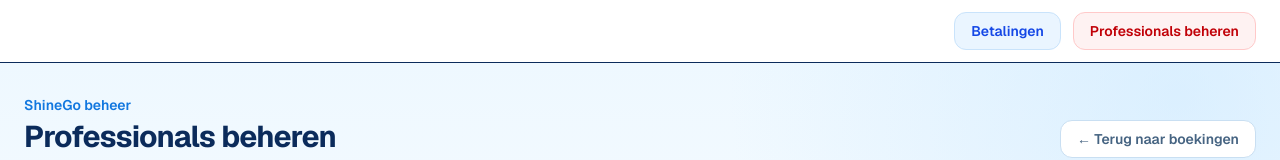
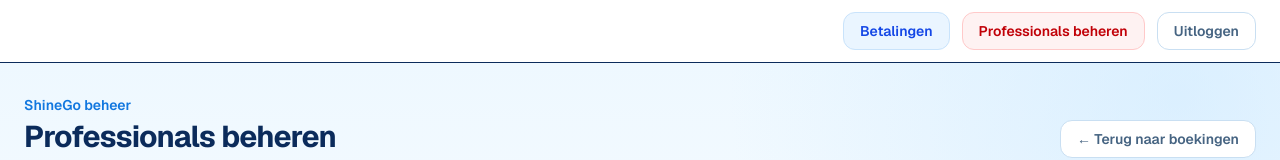
Before and after one commit to Shinego-app/shinego, a Next.js app: page /admin/professionals in a window 1280 px wide. Shown: the top 160 px of the page. Built offline with nearby package versions, Linux system fonts and the light colour scheme; no server answers; the database is empty.

Commit message:
Voeg admin uitloggen toe

```diff
--- a/app/admin/layout.tsx
+++ b/app/admin/layout.tsx
@@ -17,6 +17,12 @@
           >
             Professionals beheren
           </a>
+          <a
+            href="/api/admin-auth/logout"
+            className="rounded-xl border border-gray-300 bg-white px-4 py-2 text-sm font-semibold text-gray-700 hover:bg-gray-50"
+          >
+            Uitloggen
+          </a>
         </div>
       </div>
       {children}
```
